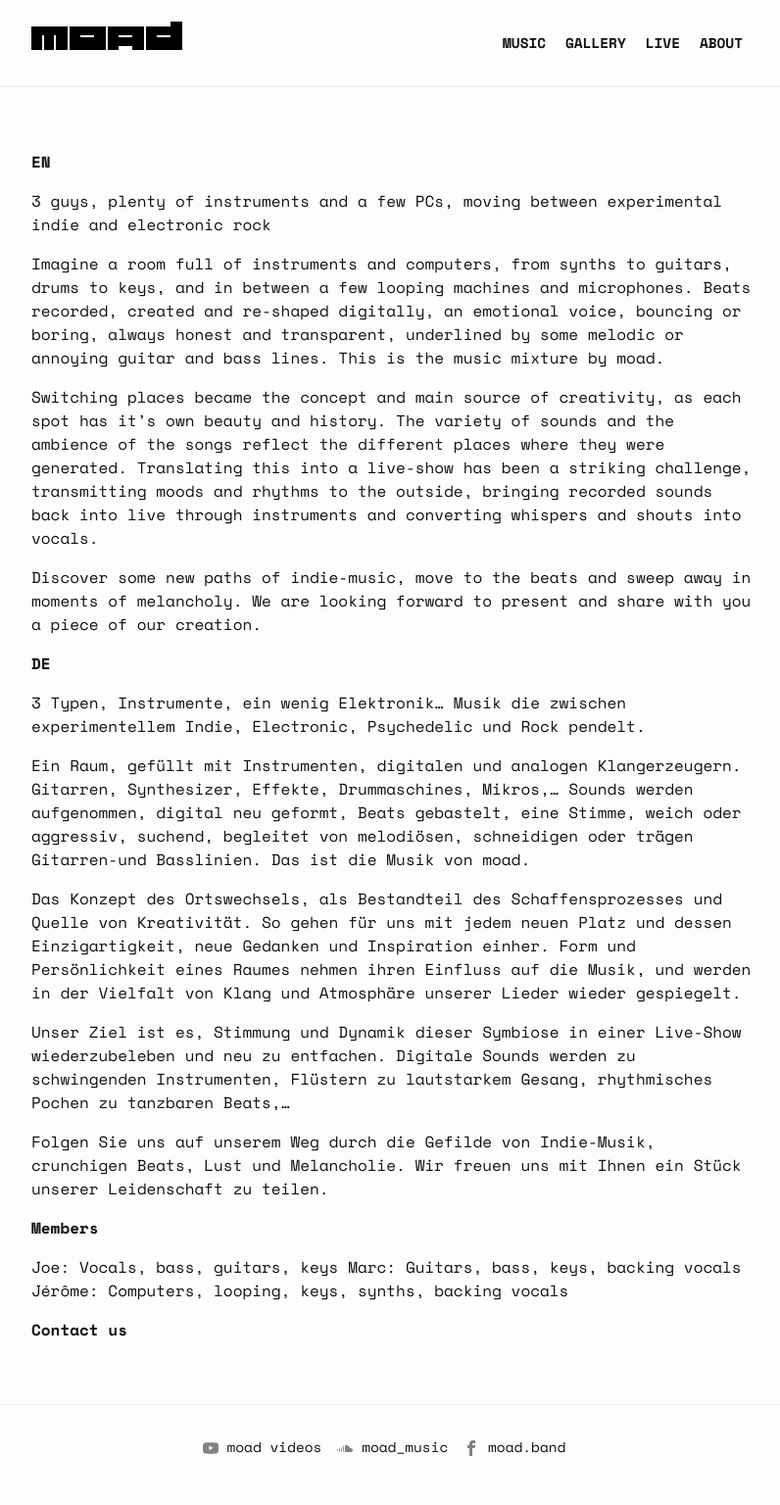
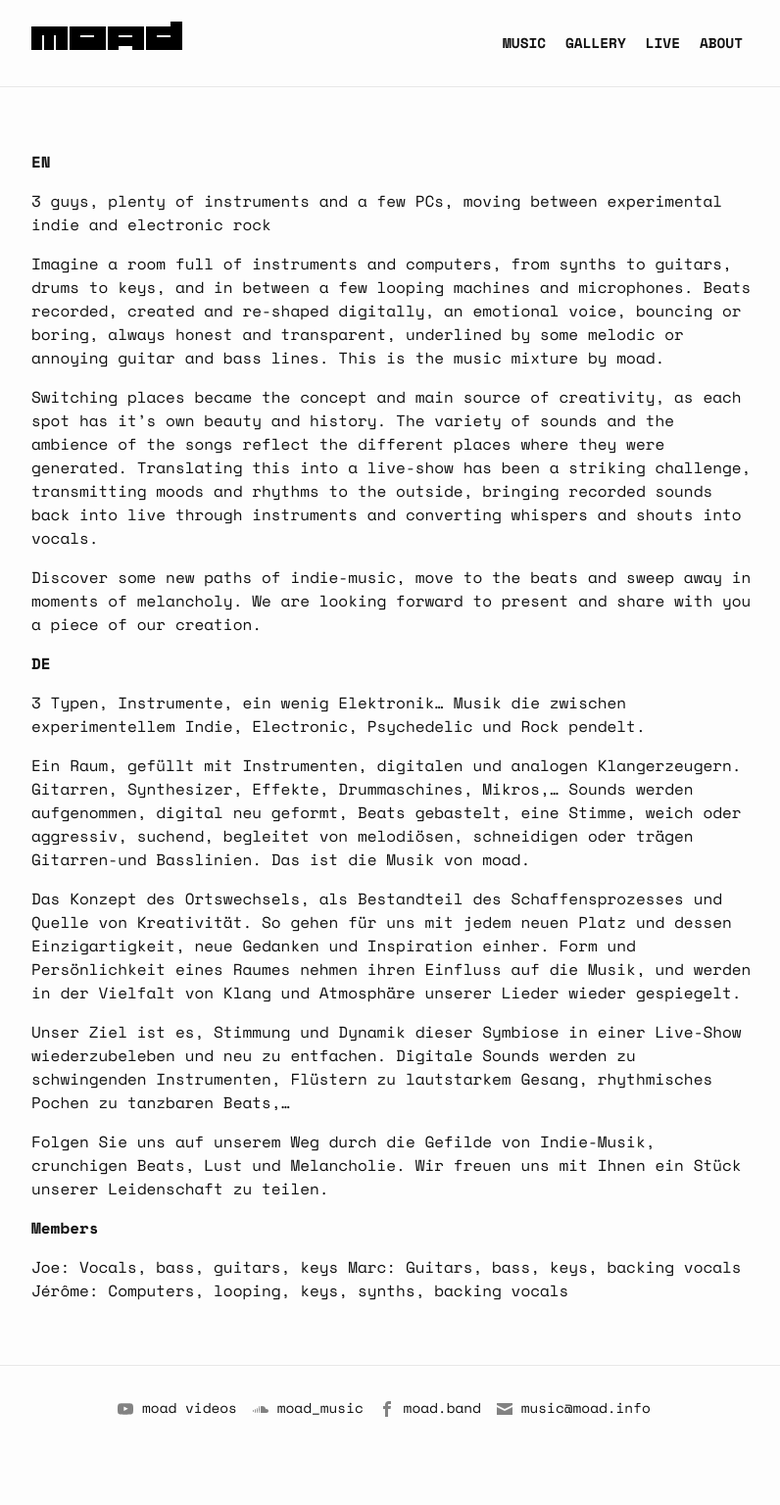
Before and after one commit to marcnoel/moad-site, a Jekyll site: the page built from about.md, in a window 1280 px wide. Shown: the whole page at 98% size, without its empty margins (240-1036 px from the left). Built offline with Jekyll 4.4.1, drawn with Linux system fonts in a browser that asks for light colours; after the commit the page ends 1496 px from its top, so only the background shows below that.

Commit message:
small changes

```diff
--- a/_includes/footer.html
+++ b/_includes/footer.html
@@ -20,6 +20,9 @@
         <li>
           {% include icon-facebook.html username=site.facebook_username %}
         </li>
+        <li>
+          {% include icon-email.html username=site.email %}
+        </li>
         {% endif %}
       </ul>
 
--- /dev/null
+++ b/_includes/icon-email.html
@@ -0,0 +1 @@
+<a href="mailto:{{ site.email }}" target="_blank"><span class="icon icon--email">{% include icon-email.svg %}</span><span class="username">{{ include.username }}</span></a>
--- a/_includes/icon-youtube.html
+++ b/_includes/icon-youtube.html
@@ -1 +1 @@
-<a href="https://www.youtube.com/{{ include.username }}" target="_blank"><span class="icon icon--youtube">{% include icon-youtube.svg %}</span><span class="username">{{ include.username }}</span></a>
+<a href="https://www.youtube.com/channel/UCnkan3QidFHjuwiepCQoWMg" target="_blank"><span class="icon icon--youtube">{% include icon-youtube.svg %}</span><span class="username">{{ include.username }}</span></a>
--- a/_sass/_live.scss
+++ b/_sass/_live.scss
@@ -26,6 +26,9 @@
       background-color: $brand-color;
       color:white;
     }
+  @include media-query($small) {
+    padding: $spacing-unit/2 0;
+  }
 }
 
 
--- a/_sass/_page-content.scss
+++ b/_sass/_page-content.scss
@@ -4,4 +4,7 @@
 
 .page-content {
     flex: 1;
+    @include media-query($small) {
+      padding: $spacing-unit/2 0;
+    }
 }
--- a/_sass/_site-footer.scss
+++ b/_sass/_site-footer.scss
@@ -29,6 +29,9 @@
     font-size: 0.9rem; //14.4px
     padding: 1rem 0;
     margin-right: 1rem;
+    svg {
+      fill: #111;
+    }
   }
 
   @include media-query($small) {
--- a/about.md
+++ b/about.md
@@ -31,6 +31,3 @@ Folgen Sie uns auf unserem Weg durch die Gefilde von Indie-Musik, crunchigen Bea
 Joe: Vocals, bass, guitars, keys
 Marc: Guitars, bass, keys, backing vocals
 Jérôme: Computers, looping, keys, synths, backing vocals
-
-
-**Contact us**
```
Also changed, not shown: _includes/icon-email.svg (added), _includes/icon-facebook.svg, _includes/icon-soundcloud.svg, _includes/icon-twitter.svg, _includes/icon-youtube.svg, 8 other files.
